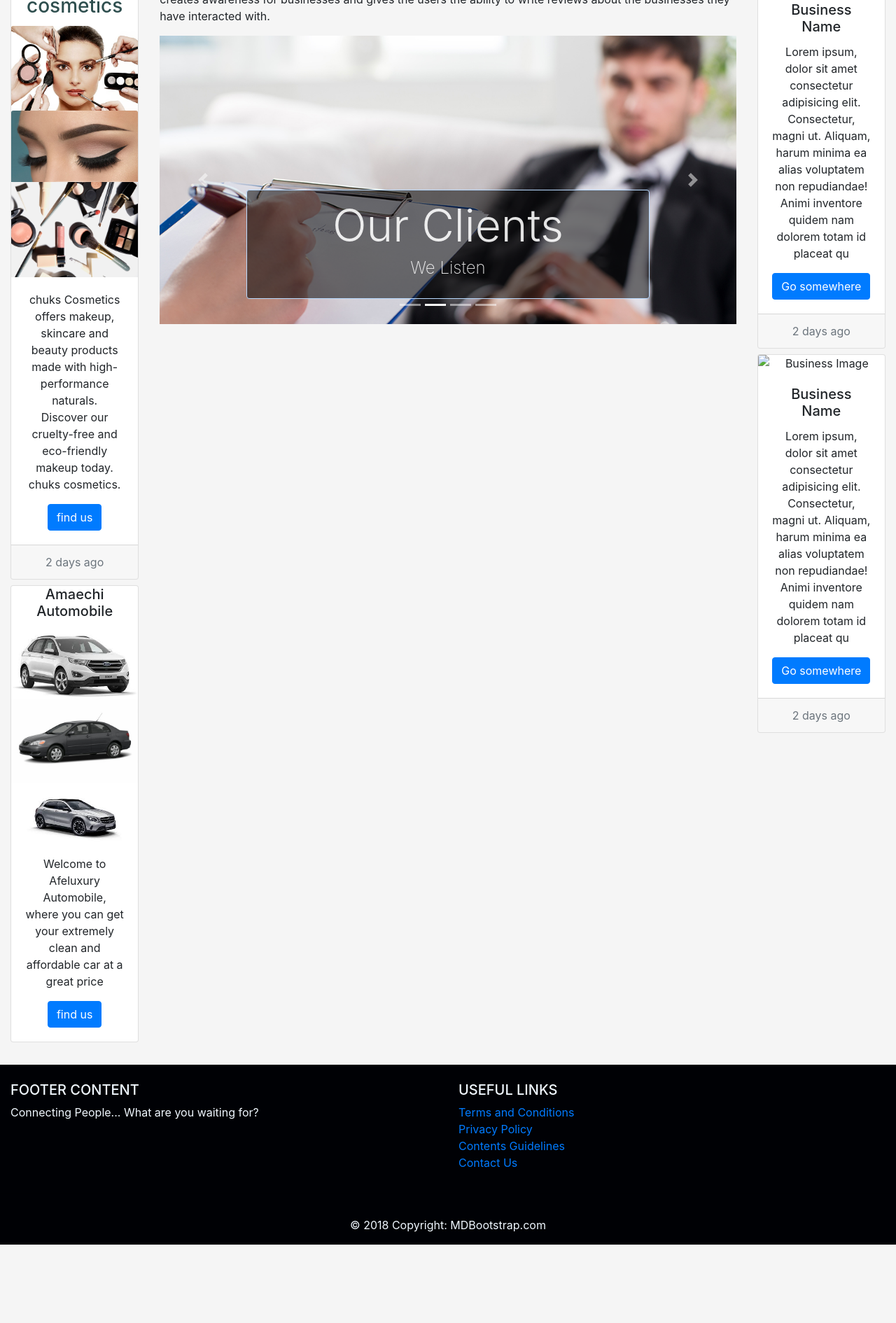
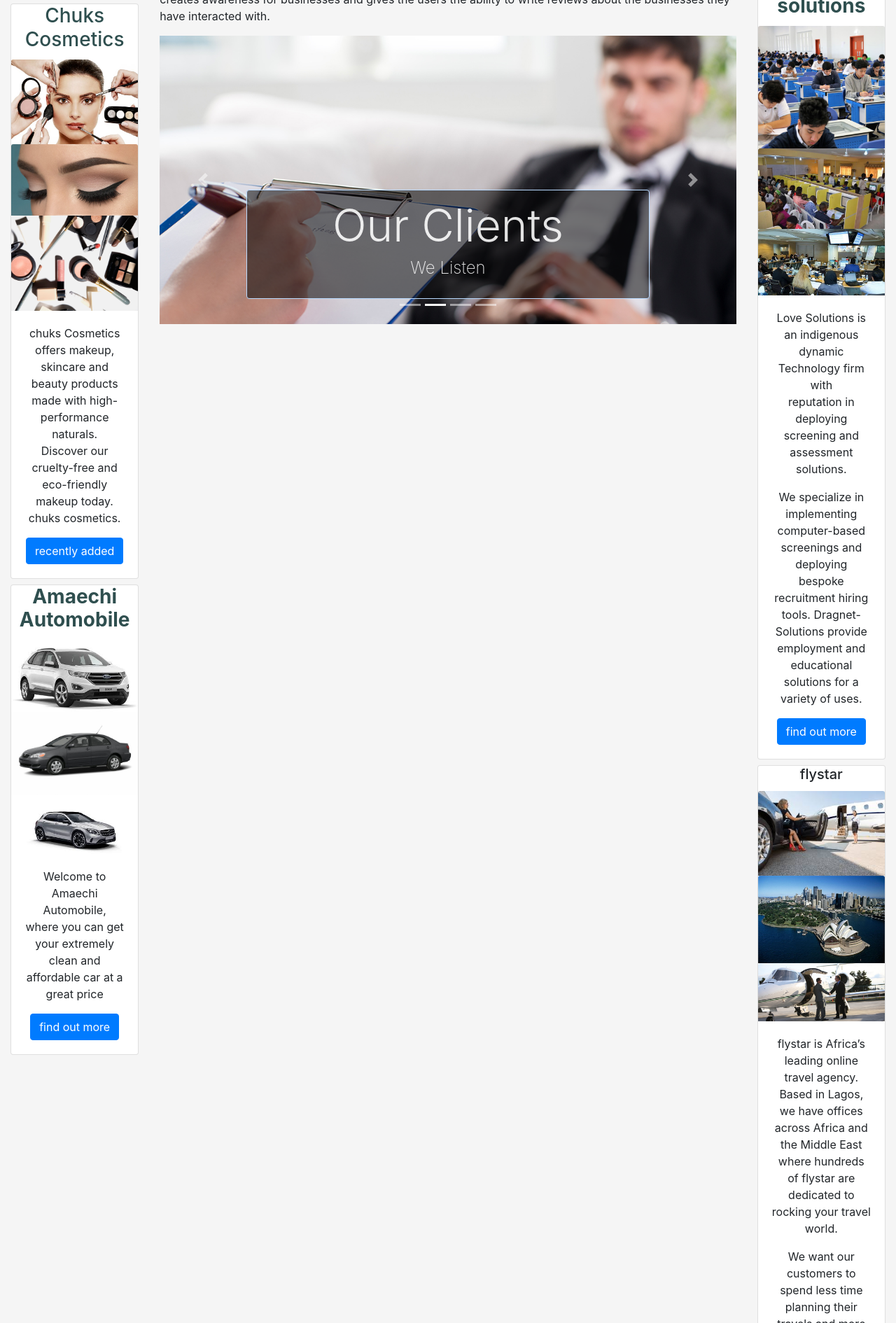
Before and after one commit to amaechi-chuks/WEconnect, a plain HTML site: page template/index.html in a window 1280 px wide. Shown: the part 429-2319 px from the top of the page at 70% size. Before the commit the page ends 2207 px from the top, so only its background shows below. Drawn offline with nearby package versions, Linux system fonts and the light colour scheme.

Commit message:
added some features

```diff
--- a/template/index.html
+++ b/template/index.html
@@ -26,7 +26,7 @@
         <div class="collapse navbar-collapse" id="navbarSupportedContent">
             <ul class="navbar-nav mr-auto">
                 <li class="nav-item active">
-                    <a class="nav-link" href="#">Home
+                    <a class="nav-link" href="index.html">Home
                         <span class="sr-only">(current)</span>
                     </a>
                 </li>
@@ -34,13 +34,15 @@
                     <a class="nav-link dropdown-toggle" href="#" id="navbarDropdown" role="button" data-toggle="dropdown" aria-haspopup="true"
                         aria-expanded="false">
                         <span class="weconnect">
-                            <span class="we">We</span>Connect</span> Business Listings
+                            <span class="we">We</span>Connect</span>  Join Us
                     </a>
                     <div class="dropdown-menu" aria-labelledby="navbarDropdown">
-                        <a class="dropdown-header">Top Performers</a>
-                        <a businessID="" class="dropdown-item text-capitalize" href="#">business 1</a>
-                        <a businessID="" class="dropdown-item text-capitalize" href="#">business 1</a>
-                        <a businessID="" class="dropdown-item text-capitalize" href="#">business 1</a>
+                        <a class="dropdown-header">Top businesses</a>
+                        <a businessID="" class="dropdown-item text-capitalize" href="sign-up.html">sign-up</a>
+                        <a businessID="" class="dropdown-item text-capitalize" href="sign-in.html">sign-in</a>
+                        <a businessID="" class="dropdown-item text-capitalize" href="Register-business.html">Register business</a>
+                        <a businessID="" class="dropdown-item text-capitalize" href="#">Travel</a>
+                        <a businessID="" class="dropdown-item text-capitalize" href="#">health</a>
                         <div class="dropdown-divider"></div>
                         <a class="dropdown-item" href="#">Yellow Pages</a>
 
@@ -48,11 +50,12 @@
                 </li>
             </ul>
             <form class="form-inline my-2 my-lg-0">
-                <input class="form-control mr-sm-2 fluid" type="search" placeholder="search business" aria-label="Search">
+                <input class="form-control mr-sm-2 fluid" type="search" placeholder="search businesses" aria-label="Search">
                 <button class="btn btn-outline-success my-2 my-sm-0" type="submit">Search</button>
             </form>
         </div>
     </nav>
+
 
     <div class="jumbotron jumbotron-fluid">
         <div class="justify-content-center row">
@@ -130,32 +133,38 @@
             </main>
 
             <aside class="col-md-2 order-md-1">
-                <h2 class="d-md-none h3 text-center p-1 mt-4 bg-dark colorWhite">
-                    recently added Businesses
+                <h2 class="d-md-none h3 text-center p-1 mt-4 bg-dark colorWhite"></h2>
+                <b>recently added Businesses</b>
                 </h2>
+
+
                 <div class="card text-center mb-2">
-                    <h3 class="card-title">chuks cosmetics</h3>
+                    <h3 class="card-title">
+                        <b></b>Chuks Cosmetics</b>
+                    </h3>
                     <img class="card-img-top" src="./images/beauty/beauty-image.jpg" alt="Business Image">
                     <img class="card-img-top" src="./images/beauty/beauty-image01.jpg" alt="Business Image">
                     <img class="card-img-top" src="./images/beauty/beauty-image02.jpg" alt="Business Image">
                     <div class="card-body">
                         <p class="card-text">chuks Cosmetics offers makeup, skincare and beauty products made with high-performance naturals.
-                            <br
-                            /> Discover our cruelty-free and eco-friendly makeup today. chuks cosmetics.</p>
-                        <a href="#" class="btn btn-primary">find us</a>
+                            <br /> Discover our cruelty-free and eco-friendly makeup today. chuks cosmetics.</p>
+                        <a href="recentlyaddbiz.html" class="btn btn-primary">recently added</a>
                     </div>
-                    <div class="card-footer text-muted">
-                        2 days ago
-                    </div>
+
                 </div>
+
                 <div class="card text-center mb-2">
-                    <h5 class="card-title">Amaechi Automobile</h5>
+                    <h3 class="card-title">
+                        <b>Amaechi Automobile</b>
+                    </h3>
                     <img class="card-img-top" src="./images/automobile/automobile01.jpg" alt="Business Image">
                     <img class="card-img-top" src="./images/automobile/automobile02.jpg" alt="Business Image">
                     <img class="card-img-top" src="./images/automobile/automobile03.jpg" alt="Business Image">
                     <div class="card-body">
-                        <p class="card-text">Welcome  to Afeluxury Automobile, where you can get your extremely clean and affordable car at a great price</p>
-                        <a href="#" class="btn btn-primary">find us</a>
+                        <p class="card-text">Welcome to Amaechi Automobile, where you can get your extremely clean and affordable car at a great
+                            price
+                        </p>
+                        <a href="#" class="btn btn-primary">find out more</a>
                     </div>
 
                 </div>
@@ -163,28 +172,36 @@
 
             <aside class="col-md-2 order-md-12">
                 <div class="card text-center mb-2">
-                    <img class="card-img-top" src="./images/sample-business-image.jpg" alt="Business Image">
+                    <h3 class="card-title">
+                        <b>Love solutions</b>
+                    </h3>
+                    <img class="card-img-top" src="./images/recur/recur-image01.jpg" alt="Business Image">
+                    <img class="card-img-top" src="./images/recur/recur-image02.jpg" alt="Business Image">
+                    <img class="card-img-top" src="./images/recur/recur-image03.jpg" alt="Business Image">
                     <div class="card-body">
-                        <h5 class="card-title">Business Name</h5>
-                        <p class="card-text">Lorem ipsum, dolor sit amet consectetur adipisicing elit. Consectetur, magni ut. Aliquam, harum minima
-                            ea alias voluptatem non repudiandae! Animi inventore quidem nam dolorem totam id placeat qu</p>
-                        <a href="#" class="btn btn-primary">Go somewhere</a>
+                        <p class="card-text">Love Solutions is an indigenous dynamic Technology firm with
+                            <br /> reputation in deploying screening and assessment solutions.</p>
+                        <p> We specialize in implementing computer-based screenings and
+                            <br /> deploying bespoke recruitment hiring tools. Dragnet-Solutions provide employment and educational
+                            solutions for a variety of uses. </p>
+                        <a href="#" class="btn btn-primary">find out more</a>
                     </div>
-                    <div class="card-footer text-muted">
-                        2 days ago
-                    </div>
+
                 </div>
                 <div class="card text-center mb-2">
-                    <img class="card-img-top" src="./images/sample-business-image.jpg" alt="Business Image">
+                    <h5 class="card-title">flystar</h5>
+                    <img class="card-img-top" src="./images/travel/travel.jpg" alt="Business Image">
+                    <img class="card-img-top" src="./images/travel/travel.03.jpg" alt="Business Image">
+                    <img class="card-img-top" src="./images/travel/travel01.jpg" alt="Business Image">
                     <div class="card-body">
-                        <h5 class="card-title">Business Name</h5>
-                        <p class="card-text">Lorem ipsum, dolor sit amet consectetur adipisicing elit. Consectetur, magni ut. Aliquam, harum minima
-                            ea alias voluptatem non repudiandae! Animi inventore quidem nam dolorem totam id placeat qu</p>
-                        <a href="#" class="btn btn-primary">Go somewhere</a>
+                        <p class="card-text">flystar is Africa’s leading online travel agency. Based in Lagos, we have offices across Africa and
+                            the Middle East where hundreds of flystar are dedicated to rocking your travel world.
+                            <p> We want our customers to spend less time planning their travels and more time on holiday. Our
+                                mission is to save you time, money and stress with our simple online booking platform</p>
+                        </p>
+                        <a href="#" class="btn btn-primary">find out more</a>
                     </div>
-                    <div class="card-footer text-muted">
-                        2 days ago
-                    </div>
+
                 </div>
             </aside>
         </div>
@@ -192,7 +209,7 @@
 
 
     <!--Footer-->
-    <footer class="pt-4 mt-4">
+    <footer class="pt-4 mt-4 bg-dark">
 
         <!--Footer Links-->
         <div class="container-fluid text-center text-md-left">
@@ -200,7 +217,8 @@
 
                 <!--First column-->
                 <div class="col-md-6">
-                    <h5 id="footerAppTitle" class="text-uppercase">Footer Content</h5>
+                    <h5 id="footerAppTitle" class="text-uppercase weconnect">
+                        <span class="we">We</span>Connect</h5>
                     <p>Connecting People... What are you waiting for?</p>
                 </div>
                 <!--/.First column-->
@@ -232,7 +250,7 @@
         <div class="footer-copyright py-3 text-center">
             <div class="container-fluid">
                 © 2018 Copyright:
-                <span id="copyright"> MDBootstrap.com </sp>
+                <span id="copyright"> Amaechi-chuks.com </sp>
 
             </div>
         </div>
```
